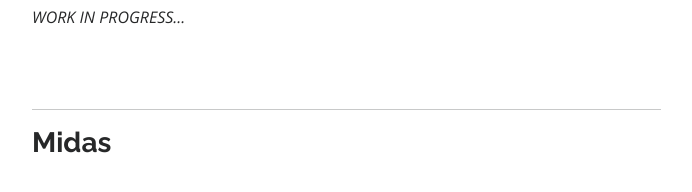
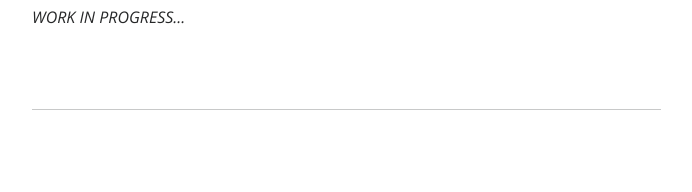
Before and after one commit to Lonchadepavo/Lonchadepavo.github.io, a plain HTML site: page invictatnq.html in a window 1280 px wide. Shown: the part 8438-8630 px from the top of the page, without its empty margins (280-972 px from the left). Drawn offline with nearby package versions, Linux system fonts and the light colour scheme.

Commit message:
Updated cv on portfolio

```diff
--- a/invictatnq.html
+++ b/invictatnq.html
@@ -248,8 +248,6 @@
               <br>
               <br>
               <hr>
-
-              <h3><strong>Midas</strong></h3>
             </div>
           </div>
         </div>
```
Also changed, not shown: 1 other file.
